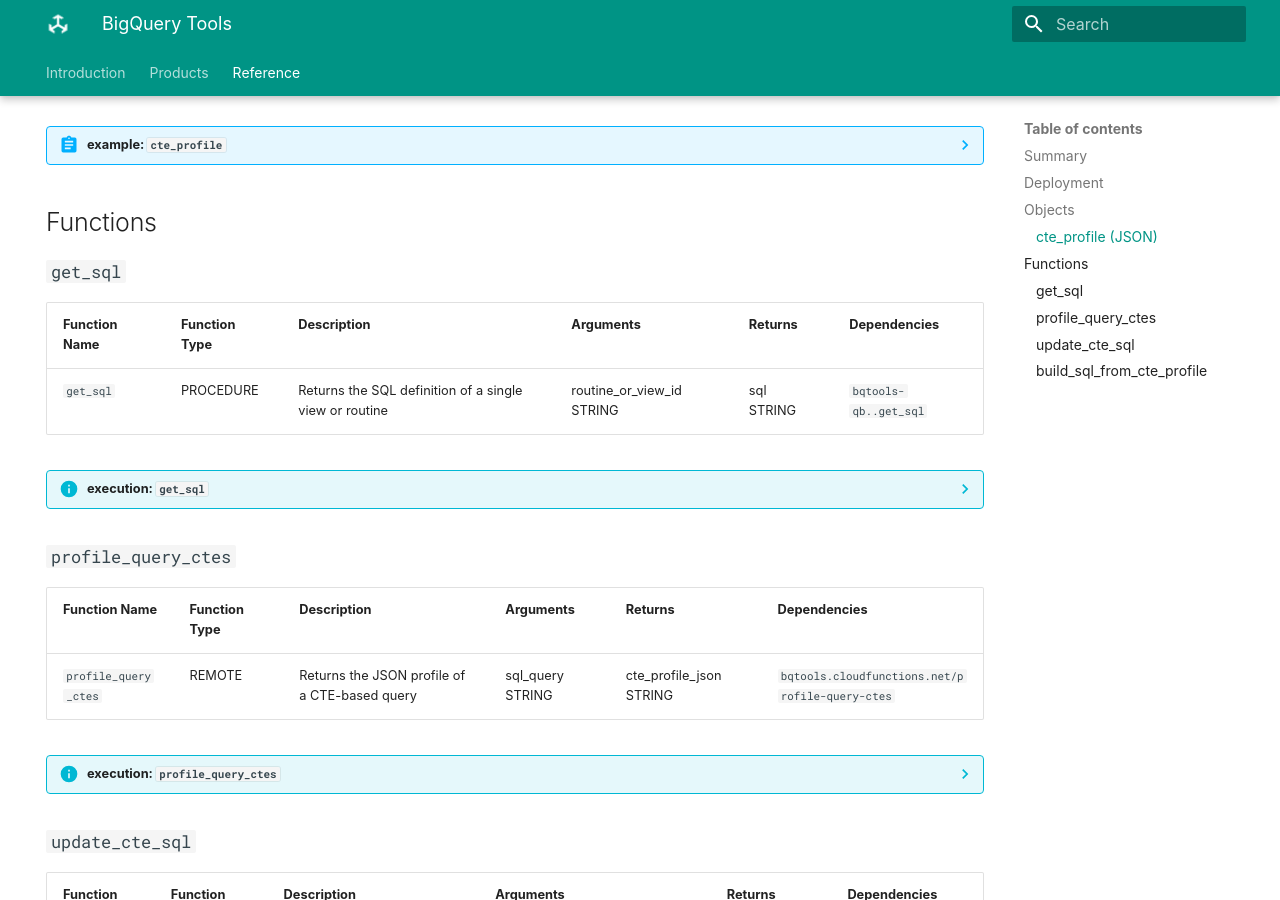
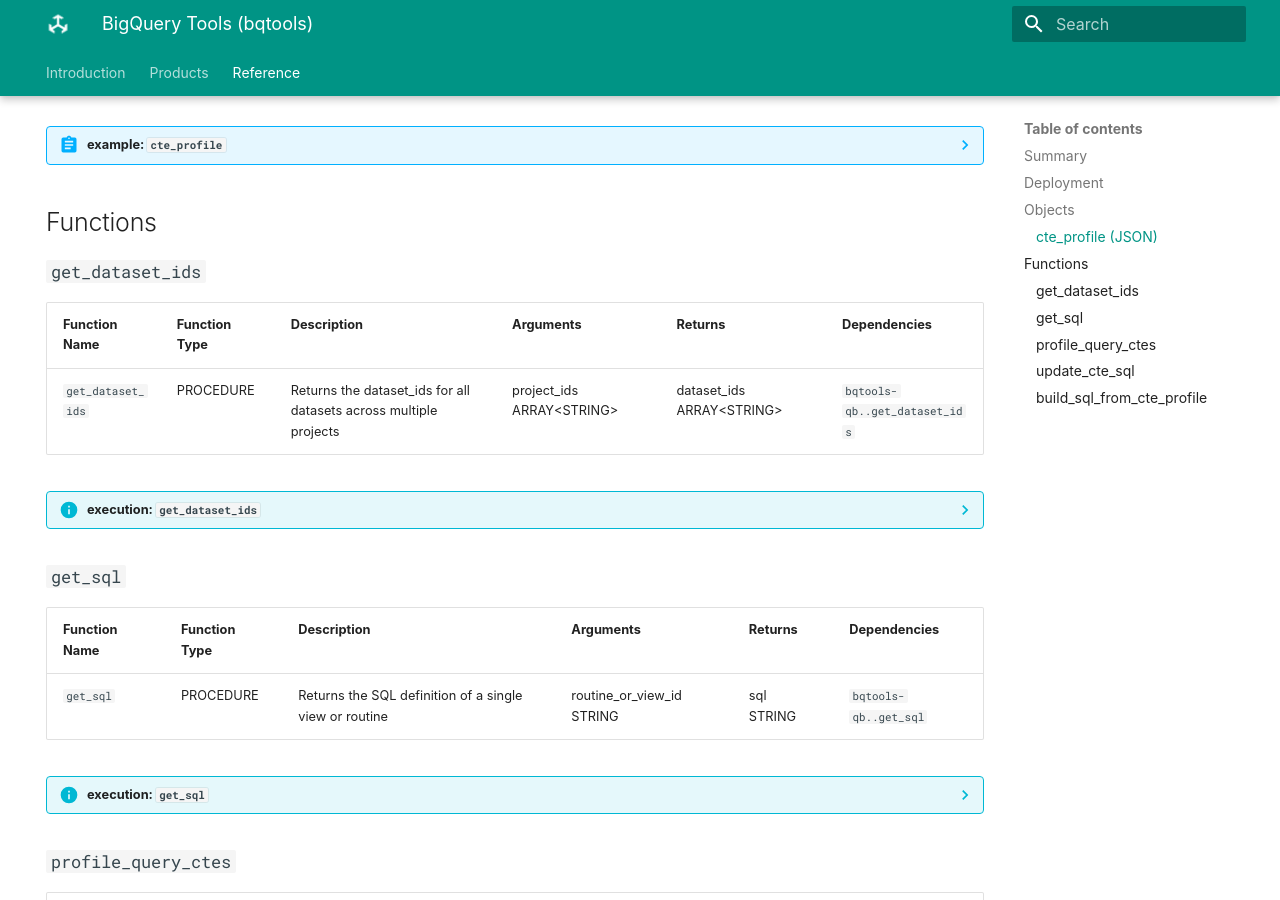
Before and after one commit to transformationflow/transformationflow.github.io, an MkDocs documentation site: the page built from docs/reference/bqtools.md, in a window 1280 px wide and 900 px high, scrolled down 1034 px. Built offline with MkDocs 1.6.1 and Material for MkDocs 9.7.7, drawn with Linux system fonts in a browser that asks for light colours; some web fonts are replaced; comment, search, counter and statistics services are not loaded; some of the changed text lies outside the part shown.

Commit message:
added get_dataset_ids

````diff
--- a/docs/reference/bqtools.md
+++ b/docs/reference/bqtools.md
@@ -66,6 +66,25 @@
 
 
 # Functions
+
+## `get_dataset_ids`
+Function Name | Function Type | Description | Arguments | Returns | Dependencies
+--- | --- | --- | --- | --- | ---
+`get_dataset_ids` | PROCEDURE | Returns the dataset_ids for all datasets across multiple projects | project_ids ARRAY<STRING\> | dataset_ids ARRAY<STRING\> | `bqtools-qb..get_dataset_ids`
+
+??? info "execution: `get_dataset_ids`"
+    === "EU"
+        ```sql
+        DECLARE dataset_ids ARRAY<STRING>;
+        CALL bqtools.eu.get_dataset_ids(project_ids, dataset_ids);
+        ```
+
+    === "US"
+        ```sql
+        DECLARE dataset_ids ARRAY<STRING>;
+        CALL bqtools.us.get_dataset_ids(project_ids, dataset_ids);
+        ```
+
 ## `get_sql`
 Function Name | Function Type | Description | Arguments | Returns | Dependencies
 --- | --- | --- | --- | --- | ---
--- a/mkdocs.yml
+++ b/mkdocs.yml
@@ -28,7 +28,7 @@
   - Products: products.md
   - Reference:
     # - reference/methodology.md
-    - BigQuery Tools: reference/bqtools.md
+    - BigQuery Tools (bqtools): reference/bqtools.md
     - BigQuery Manager: reference/bqmanager.md
     - Decode Data for GA4: reference/decodedata.md
 
````
Also changed, not shown: docs/index.md (+1 -1 lines), docs/products.md (+3 -3 lines).
